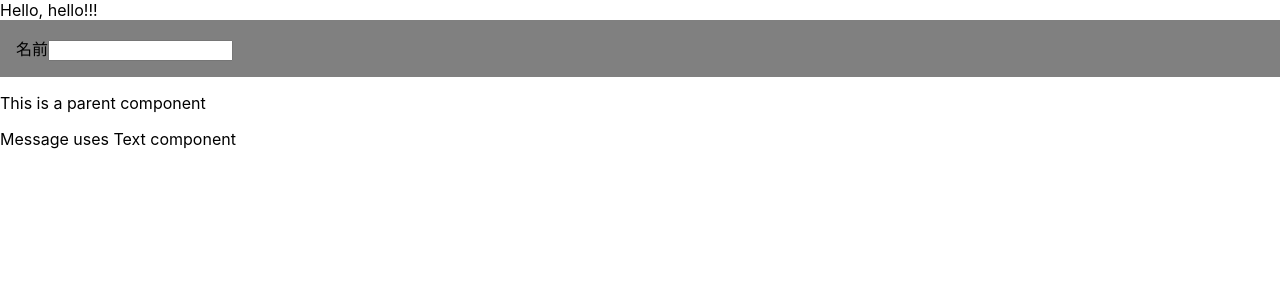
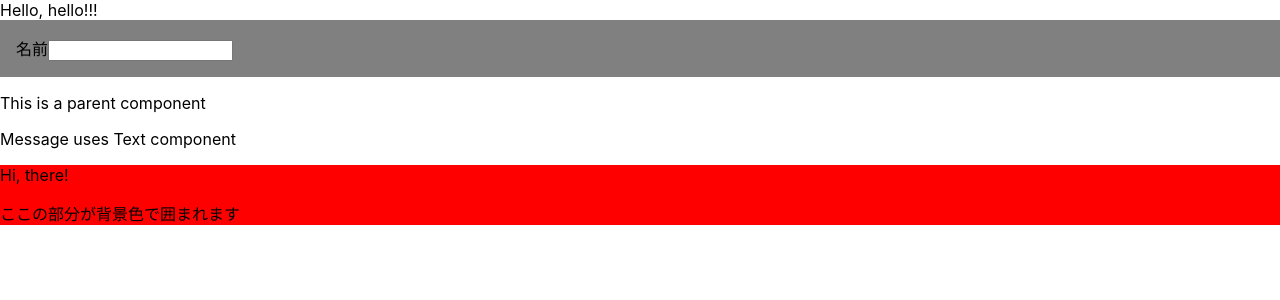
Before and after one commit to Takayyz/react-ts-practice, a React (Create React App) app: page / in a window 1280 px wide. Shown: the top 300 px of the page. Built offline with nearby package versions, Linux system fonts and the light colour scheme.

Commit message:
feat: ContainerSampleコンポーネント追加

```diff
--- /dev/null
+++ b/src/components/ContainerSample.tsx
@@ -0,0 +1,21 @@
+import React from 'react';
+
+const Container = (props: { title: string; children: React.ReactElement}) => {
+  const { title, children } = props;
+
+  return (
+    <div style={{background: 'red'}}>
+      <span>{title}</span>
+      <div>{children}</div>
+    </div>
+  );
+};
+
+const Parent = () => {
+  return (
+    <Container title="Hi, there!">
+      <p>ここの部分が背景色で囲まれます</p>
+    </Container>
+  );
+};
+export default Parent;
--- a/src/index.tsx
+++ b/src/index.tsx
@@ -6,6 +6,7 @@
 import Hello from './components/Hello';
 import Name from './components/Name';
 import Message from './components/Message';
+import ContainerSample from './components/ContainerSample';
 
 const root = ReactDOM.createRoot(
   document.getElementById('root') as HTMLElement
@@ -15,6 +16,7 @@
     <Hello />
     <Name />
     <Message />
+    <ContainerSample />
   </React.StrictMode>
 );
 
```
